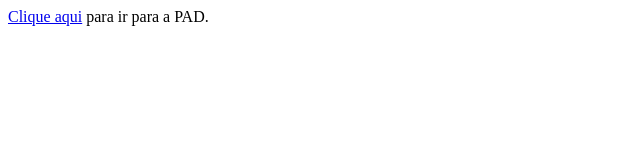
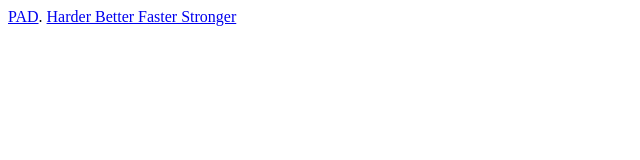
Before and after one commit to 52factorial/52factorial.github.io, a plain HTML site: page index.html in a window 1280 px wide. Shown: the whole page, without its empty margins (0-640 px from the left). Drawn offline with Linux system fonts and the light colour scheme.

Commit message:
Added new project (daft-punk)

```diff
--- a/index.html
+++ b/index.html
@@ -2,5 +2,6 @@
   <title>Home</title>
 </head>
 <body>
-  <a href="https://pad21.herokuapp.com/">Clique aqui</a> para ir para a PAD.
+  <a href="https://pad21.herokuapp.com/">PAD</a>.
+  <a href="projects/daft-punk/index.html">Harder Better Faster Stronger</a>
 </body>
```
Also changed, not shown: 1 other file.
